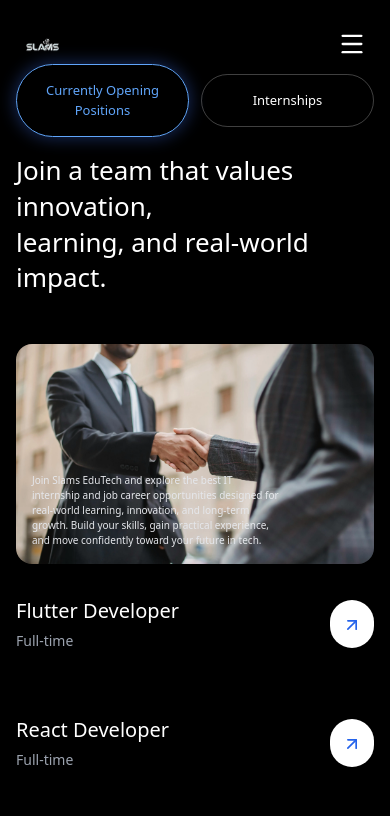
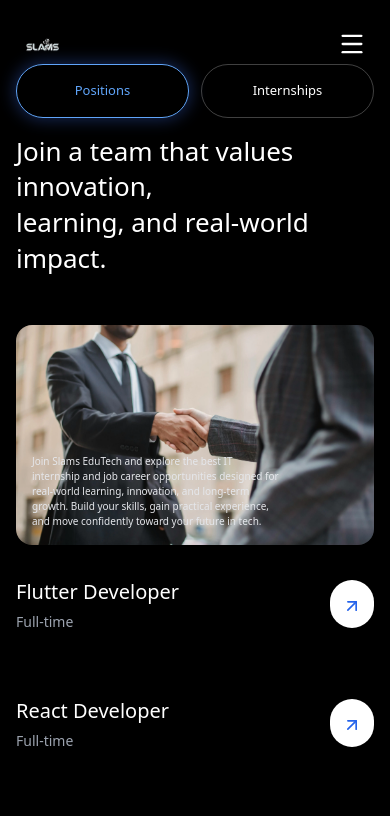
Before and after one commit to Projects-Ziya/slams-edu-tech, a React (Vite) app: page /careers in a window 390 px wide. Shown: the top 816 px of the page. Built offline with nearby package versions, Linux system fonts and the light colour scheme; a web font is replaced by a local one.

Commit message:
changed career tab

```diff
--- a/src/pages/Careers.tsx
+++ b/src/pages/Careers.tsx
@@ -39,11 +39,12 @@
         {/* Tabs */}
         <div className="flex justify-center items-center gap-3 sm:gap-4 pb-2 pt-6 sm:pt-8 md:pt-14">
           <button
-            onClick={() => setActiveTab("openings")}
-            className={tabClass("openings")}
-          >
-            Currently Opening Positions
-          </button>
+  onClick={() => setActiveTab("openings")}
+  className={tabClass("openings")}
+>
+  <span className="sm:hidden">Positions</span>
+  <span className="hidden sm:inline">Currently Opening Positions</span>
+</button>
 
           <button
             onClick={() => setActiveTab("internships")}
```
